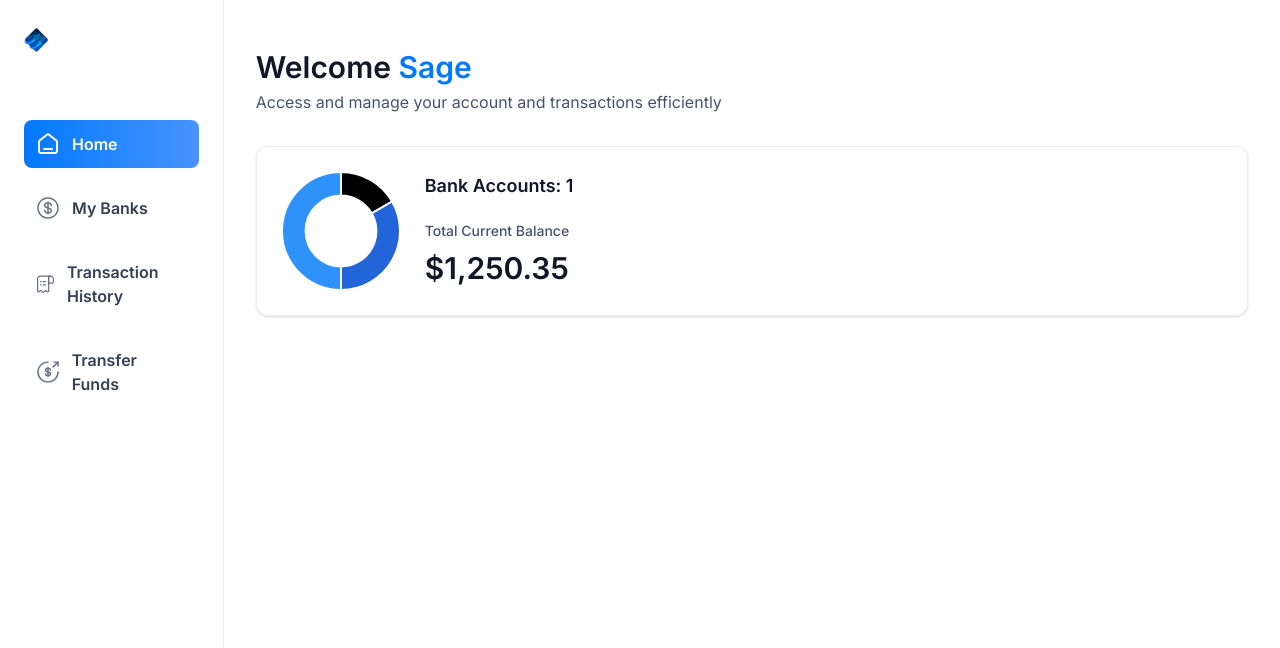
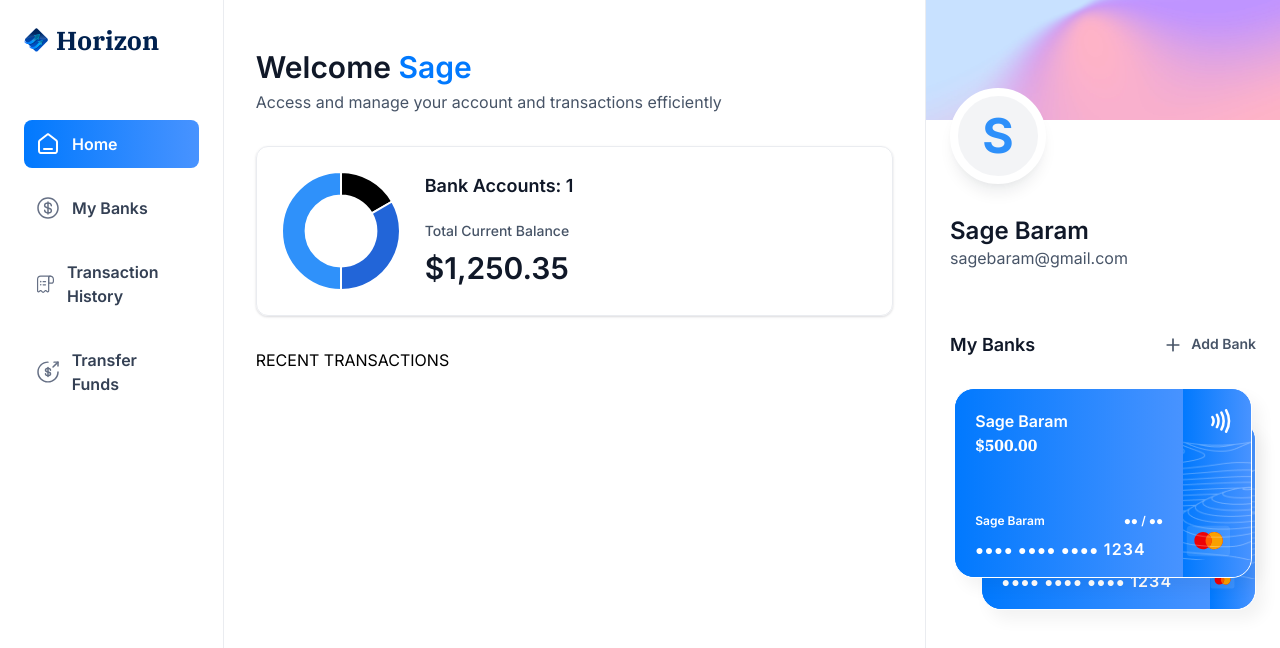
Before and after one commit to SageBaram/banking_app, a Next.js app: page / in a window 1280 px wide. Shown: the top 648 px of the page. Built offline with nearby package versions, Linux system fonts and the light colour scheme.

Commit message:
(feat) add right sidebar and bank card components

```diff
--- a/app/(root)/page.tsx
+++ b/app/(root)/page.tsx
@@ -1,9 +1,10 @@
 import HeaderBox from '@/components/HeaderBox';
+import RightSidebar from '@/components/RightSidebar';
 import TotalBalanceBox from '@/components/TotalBalanceBox';
 import React from 'react'
 
 const Home = () => {
-  const loggedIn = { firstName: "Sage" }
+  const loggedIn = { firstName: "Sage", lastName: "Baram", email: "sagebaram@gmail.com" }
   return (
     <section className="home">
       <div className="home-content">
@@ -21,7 +22,9 @@
             totalCurrentBalance={1250.35}
           />
         </header>
+        RECENT TRANSACTIONS
       </div>
+      <RightSidebar user={loggedIn} transactions={[]} banks={[{ currentBalance: 500 }, { currentBalance: 300 }]} />
     </section>
   )
 }
--- /dev/null
+++ b/components/BankCard.tsx
@@ -0,0 +1,42 @@
+import React from 'react'
+import Link from "next/link"
+import Image from "next/image"
+import { formatAmount } from '@/lib/utils'
+
+const BankCard = ({ account, userName, showBalance = true }: CreditCardProps) => {
+  return (
+    <div className="flex flex-col">
+      <Link href="/" className="bank-card">
+        <div className="bank-card_content">
+          <div>
+            <h1 className="text-16 font-semibold text-white">
+              {account.name || userName}
+            </h1>
+            <p className="font-ibm-plex-serif font-black text-white">
+              {formatAmount(account.currentBalance)}
+            </p>
+          </div>
+          <article className="flex flex-col gap-2">
+            <div className="flex justify-between">
+              <h1 className="text-12 font-semibold text-white">{userName}</h1>
+              <h2 className="text-12 font-semibold text-white">
+                ●● / ●●
+              </h2>
+            </div>
+            <p className="text-14 font-semibold tracking-[1.1px] text-white">
+              ●●●● ●●●● ●●●● <span className="text-16">1234</span>
+            </p>
+          </article>
+        </div>
+
+        <div className="bank-card_icon">
+          <Image src="/icons/Paypass.svg" width={20} height={24} alt="pay" />
+          <Image src="/icons/mastercard.svg" className="ml-5" width={45} height={32} alt="mastercard" />
+        </div>
+        <Image src="/icons/lines.png" width={316} height={190} alt="lines" className="absolute top-0 left-0" />
+      </Link>
+    </div>
+  )
+}
+
+export default BankCard
--- /dev/null
+++ b/components/RightSidebar.tsx
@@ -0,0 +1,64 @@
+import React from 'react'
+import Link from 'next/link'
+import Image from 'next/image'
+import BankCard from './BankCard'
+
+const RightSidebar = ({ user, transactions, banks }: RightSidebarProps) => {
+  return (
+    <aside className="right-sidebar">
+      <section className="flex flex-col pb-8">
+        <div className="profile-banner" />
+        <div className="profile">
+          <div className="profile-img">
+            <span className="text-5xl font-bold text-blue-500">
+              {user.firstName[0]}
+            </span>
+          </div>
+          <div className="profile-details">
+            <h1 className="profile-name">
+              {user.firstName} {user.lastName}
+            </h1>
+            <p className="profile-email">
+              {user.email}
+            </p>
+          </div>
+        </div>
+      </section>
+      <section className="banks">
+        <div className="flex w-full justify-between">
+          <h2 className="header-2">
+            My Banks
+          </h2>
+          <Link href="/" className="flex gap-2">
+            <Image src="/icons/plus.svg" width={20} height={20} alt="plus" />
+            <h2 className="text-14 font-semibold text-gray-600">Add Bank</h2>
+          </Link>
+        </div>
+        {banks?.length > 0 && (
+          <div className="relative flex flex-1 flex-col items-center justify-center gap-5">
+            <div className="relative z-10">
+              <BankCard
+                key={banks[0].$id}
+                account={banks[0]}
+                userName={`${user.firstName} ${user.lastName}`}
+                showBalance={false}
+              />
+            </div>
+            {banks[1] && (
+              <div className="absolute right-0 top-8 z-0 w-[90%]">
+                <BankCard
+                  key={banks[1].$id}
+                  account={banks[1]}
+                  userName={`${user.firstName} ${user.lastName}`}
+                  showBalance={false}
+                />
+              </div>
+            )}
+          </div>
+        )}
+      </section>
+    </aside>
+  )
+}
+
+export default RightSidebar
--- a/components/Sidebar.tsx
+++ b/components/Sidebar.tsx
@@ -19,7 +19,7 @@
             alt="Horizon logo"
             className="size-[24px] max-xl:size-14"
           />
-          <h1 className="text-26 font-ibm-plex-serif font-bold">Horizon</h1>
+          <h1 className="text-26 font-ibm-plex-serif font-bold text-black-1">Horizon</h1>
         </Link>
         {sidebarLinks.map((item) => {
           const isActive = pathName === item.route || pathName.startsWith(`${item.route}/`)
```
